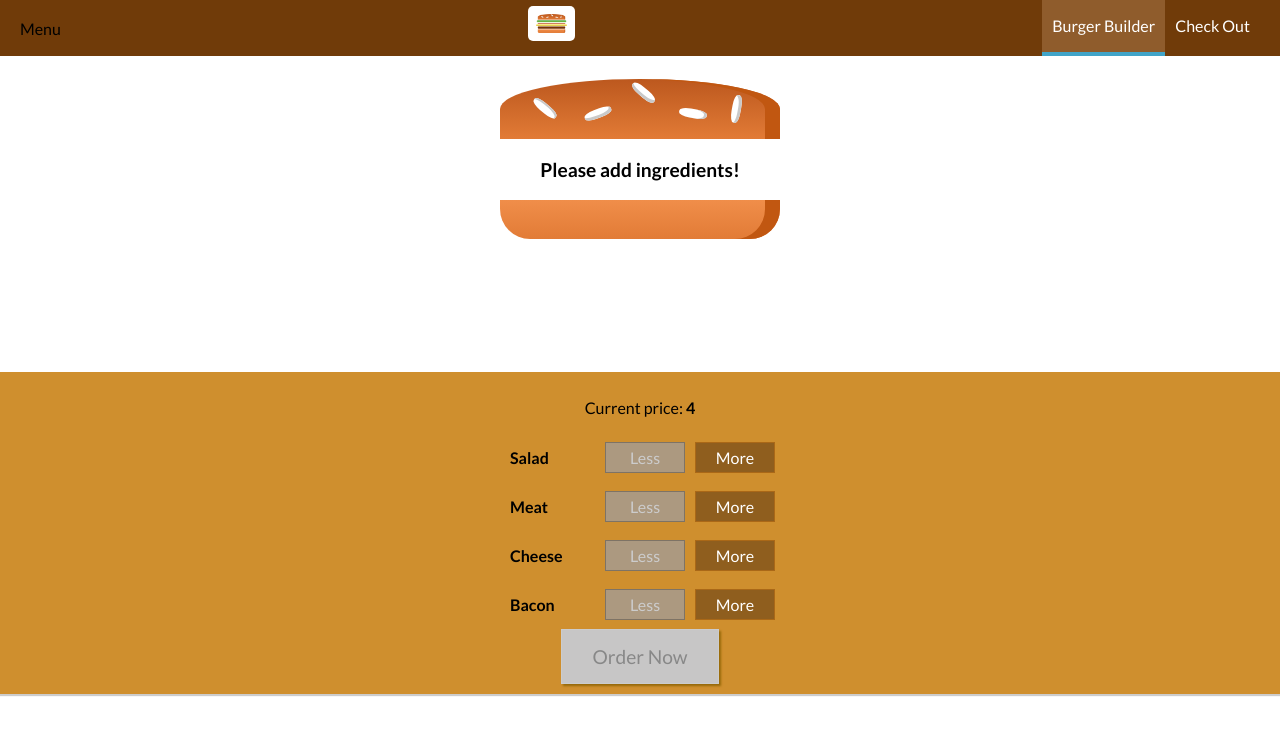
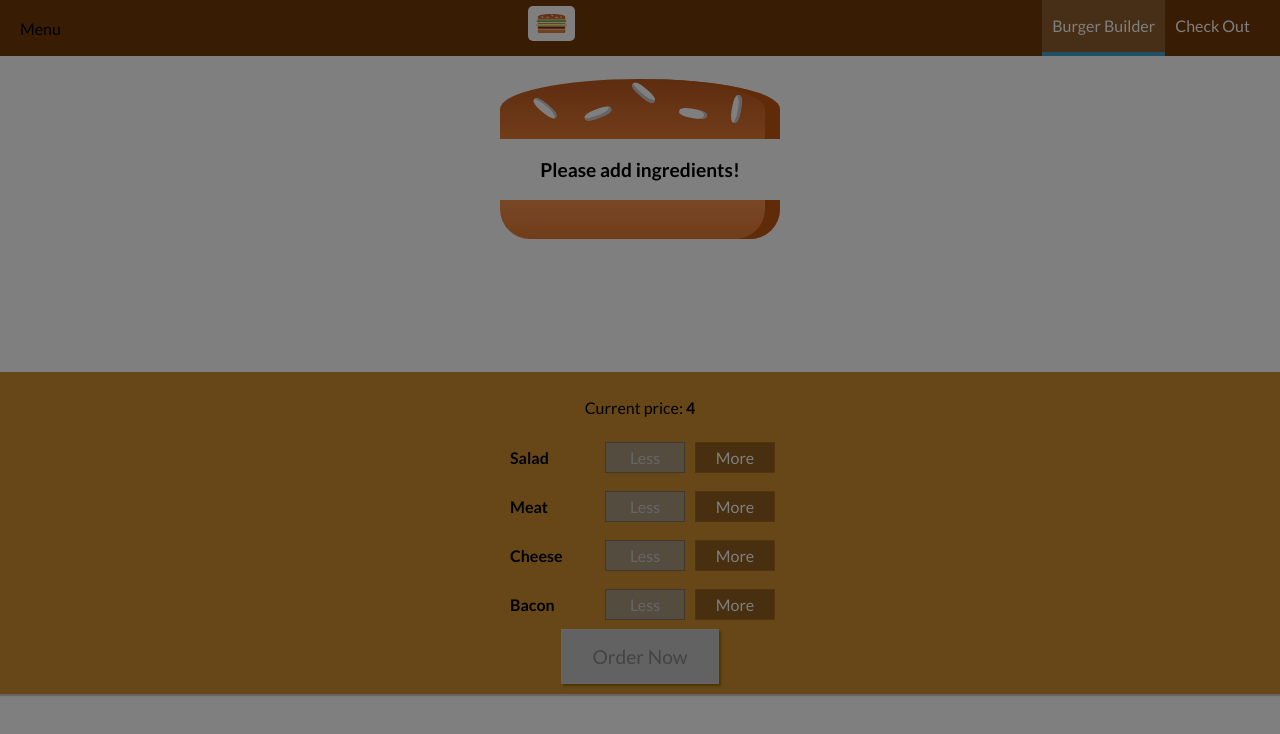
Before and after one commit to luwang9/Burger-Builder, a React (Create React App) app: page / in a window 1280 px wide. Shown: the top 734 px of the page. Built offline with nearby package versions, Linux system fonts and the light colour scheme.

Commit message:
reuse backdrop and add sidedrawer toggler

```diff
--- a/src/components/Layout/Layout.js
+++ b/src/components/Layout/Layout.js
@@ -1,12 +1,24 @@
-import React from 'react';
+import React,{useState} from 'react';
 import Aux from '../../hoc/Aux';
 import classes from './Layout.module.css'
 import ToolBar from '../Navigation/ToolBar/ToolBar'
 import SideDrawer from '../Navigation/SideDrawer/SideDrawer'
-const layout = (props)=>(
+
+
+//need to capitalise Layout to use useState
+const Layout = (props)=> {
+    const [show, setShow] = useState(true)
+
+    const sideDrawerCloseHandler = ()=>{
+        setShow(false)
+    };
+    const sideDrawerTogglerHandler = ()=>{
+        setShow(!show)
+    }
+    return (
         <Aux>
-            <ToolBar/>
-            <SideDrawer/>
+            <ToolBar changed = {sideDrawerTogglerHandler}/>
+            <SideDrawer open= {show}  closed = {sideDrawerCloseHandler}/>
             <main className={classes.Content}>
                 {props.children}
             </main>
@@ -14,5 +26,6 @@ const layout = (props)=>(
         </Aux>
 
      )
+    }
 
-export default layout;
+export default Layout;
--- /dev/null
+++ b/src/components/Navigation/SideDrawer/DrawToggle/DrawToggle.js
@@ -0,0 +1,9 @@
+import React from 'react'
+const drawToggle = (props)=>{
+    return (
+        <div onClick = {props.clicked}>Menu</div>
+
+    )
+}
+
+export default drawToggle;
--- a/src/components/Navigation/SideDrawer/SideDrawer.js
+++ b/src/components/Navigation/SideDrawer/SideDrawer.js
@@ -2,9 +2,15 @@ import React from 'react'
 import Logo from '../../Logo/Logo'
 import NavigationItems from '../NavigationItems/NavigationItems'
 import classes from './SideDrawer.module.css'
+import BackDrop from '../../UI/BackDrop/BackDrop'
+import Aux from '../../../hoc/Aux'
 const sideDrawer = (props)=>{
+    const attachedClasses = [classes.SideDrawer];
+    attachedClasses.push(props.open? classes.Open:classes.Close);
     return (
-        <div className = {classes.SideDrawer}>
+        <Aux>
+            <BackDrop show={props.open} clicked = {props.closed}  />
+            <div className = {attachedClasses.join(' ')}>
                 <div className = {classes.Logo}>
                     <Logo/>
                 </div>
@@ -14,6 +20,9 @@ const sideDrawer = (props)=>{
                 </nav>
 
             </div>
+
+        </Aux>
+
     )
 }
 
--- a/src/components/Navigation/ToolBar/ToolBar.js
+++ b/src/components/Navigation/ToolBar/ToolBar.js
@@ -2,10 +2,11 @@ import React from 'react'
 import classes from './ToolBar.module.css'
 import Logo from '../../Logo/Logo'
 import NavigationItems from '../NavigationItems/NavigationItems'
+import DrawerToggle from '../SideDrawer/DrawToggle/DrawToggle'
 const toolBar = (props)=>{
     return (
         <header className = {classes.ToolBar}>
-            <div>Menu </div>
+            <DrawerToggle clicked = {props.changed} />
             <div className = {classes.Logo}>
                 <Logo/>
             </div>
```
Lines whose indentation alone changed are shown as unchanged.
